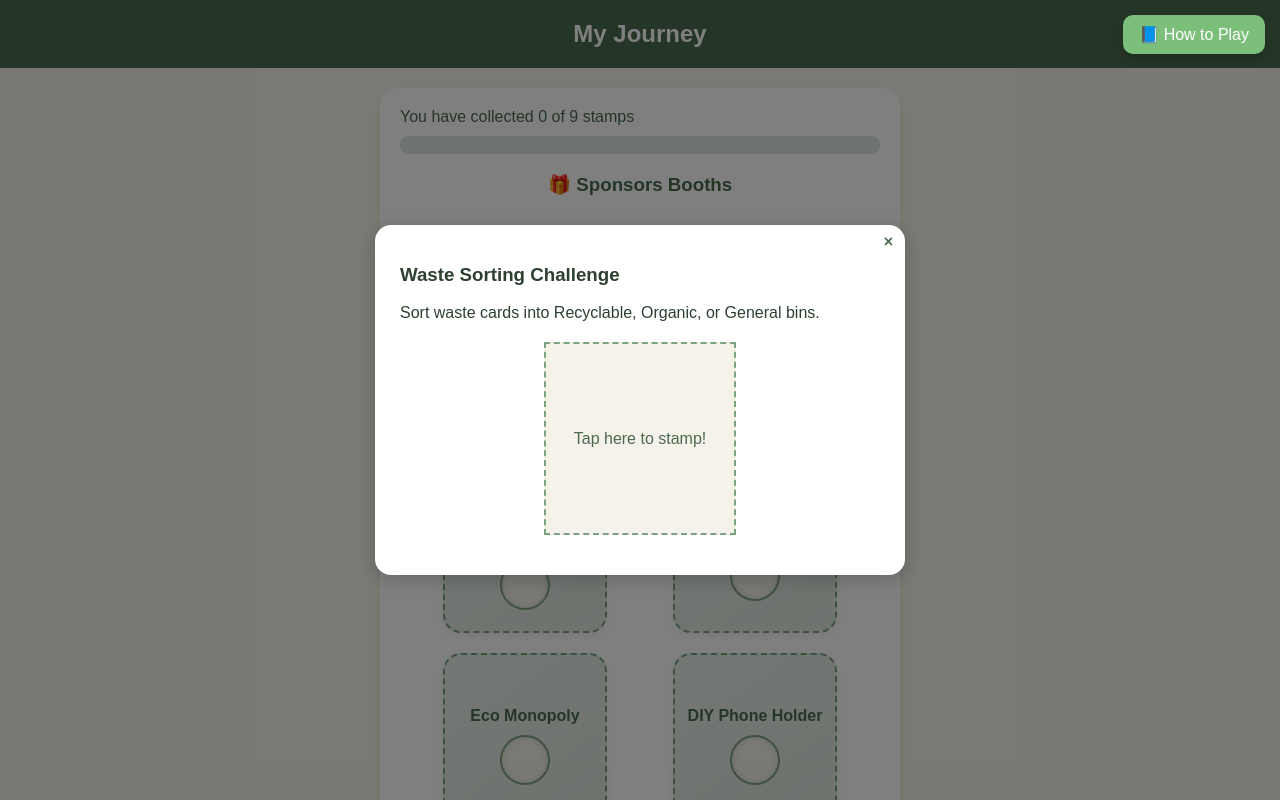
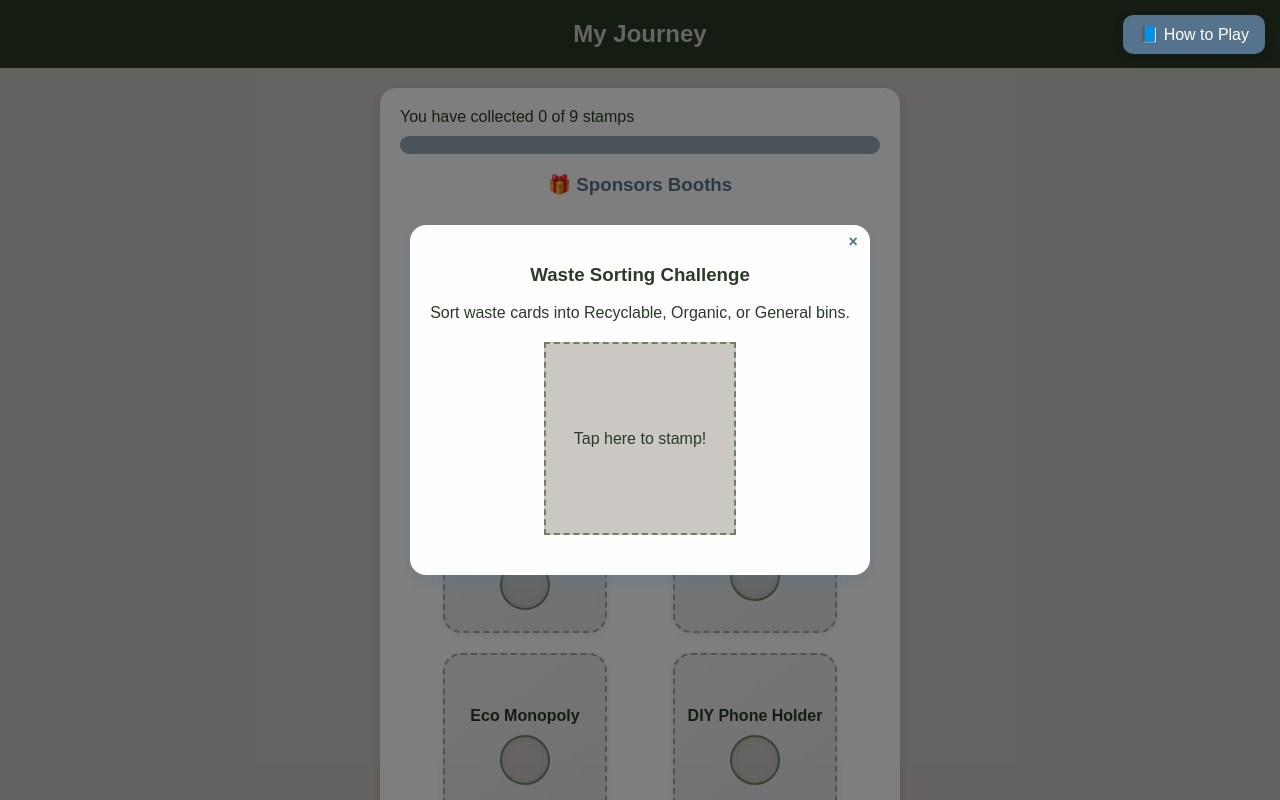
Before and after one commit to YeeYing4126/Games_Stamp, a plain HTML site: page journey.html in a window 1280 px wide. Both pictures are taken after a click on the element "Waste Sorting Challenge". Shown: the top 800 px of the page. Drawn offline with Linux system fonts and the light colour scheme; no server answers.

Commit message:
Update journey.html

```diff
--- a/journey.html
+++ b/journey.html
@@ -7,8 +7,8 @@
 <style>
 body {
   font-family: 'Poppins', sans-serif;
-  background-color: #F5F2EA;
-  color: #4B6A4F;
+  background-color: #CBC8C4; /* Neon Silver */
+  color: #2A3B27; /* Phthalo Green text */
   margin: 0;
   padding: 0;
   display: flex;
@@ -16,28 +16,27 @@ body {
   align-items: center;
 }
 header {
-  background-color: #4B6A4F;
-  color: white;
+  background-color: #2A3B27; /* Phthalo Green */
+  color: #CBC8C4; /* Neon Silver */
   text-align: center;
   width: 100vw;
   padding: 20px 0;
   font-size: 1.5em;
   font-weight: 600;
   box-sizing: border-box;
-  overflow-x: hidden;
 }
 .container {
   max-width: 480px;
   width: 100%;
   margin: 20px;
-  background: white;
+  background: #FDFDFD;
   border-radius: 16px;
-  box-shadow: 0 4px 8px rgba(75, 106, 79, 0.1);
+  box-shadow: 0 4px 10px rgba(42, 59, 39, 0.15);
   padding: 20px;
 }
 .progress {
   width: 100%;
-  background: #E1E8E1;
+  background: #96A7B6; /* Cadet Gray */
   border-radius: 12px;
   height: 18px;
   margin: 10px 0 20px 0;
@@ -45,13 +44,13 @@ header {
 }
 .progress-bar {
   height: 100%;
-  background-color: #7CA380;
+  background-color: #70805D; /* French Lilac (as progress fill) */
   width: 0%;
   transition: width 0.3s;
 }
 .section-title {
   text-align: center;
-  color: #4B6A4F;
+  color: #55738D; /* Queen Blue */
   font-weight: 600;
   margin-top: 20px;
 }
@@ -67,8 +66,8 @@ header {
   width: 100%;
   max-width: 120px;
   aspect-ratio: 1 / 1;
-  background: linear-gradient(145deg, #f9f8f2, #eceadd);
-  border: 2px dashed #7CA380;
+  background: linear-gradient(145deg, #F7F7F5, #EAEAEA);
+  border: 2px dashed #96A7B6; /* Cadet Gray */
   border-radius: 18px;
   display: flex;
   flex-direction: column;
@@ -77,8 +76,8 @@ header {
   transition: all 0.25s ease-in-out;
 }
 #sponsorList .booth:hover {
-  border-color: #4B6A4F;
-  box-shadow: 0 6px 15px rgba(75, 106, 79, 0.25);
+  border-color: #70805D; /* French Lilac */
+  box-shadow: 0 6px 15px rgba(112, 128, 93, 0.35);
 }
 #gameList {
   display: grid;
@@ -90,8 +89,8 @@ header {
 .booth {
   width: 160px;
   height: 160px;
-  background: linear-gradient(145deg, #E9F0E9, #DDE6DD);
-  border: 2px dashed #7CA380;
+  background: linear-gradient(145deg, #EDEDED, #E2E2E2);
+  border: 2px dashed #96A7B6;
   border-radius: 18px;
   display: flex;
   flex-direction: column;
@@ -104,47 +103,43 @@ header {
 }
 .booth:hover {
   transform: translateY(-4px);
-  box-shadow: 0 6px 15px rgba(75, 106, 79, 0.25);
-  border-color: #4B6A4F;
+  box-shadow: 0 6px 15px rgba(85, 115, 141, 0.25);
+  border-color: #70805D;
 }
-
 .booth h4 {
   font-size: 1em;
   font-weight: 600;
-  color: #4B6A4F;
+  color: #2A3B27;
   margin-bottom: 10px;
   text-align: center;
 }
-
 .stamp {
   width: 46px;
   height: 46px;
   border-radius: 50%;
-  border: 2px solid #7CA380;
-  background: #F5F2EA;
+  border: 2px solid #70805D;
+  background: #CBC8C4;
   display: flex;
   align-items: center;
   justify-content: center;
   font-size: 20px;
-  color: #7CA380;
+  color: #70805D;
   transition: all 0.3s ease;
-  box-shadow: inset 0 0 6px rgba(124, 163, 128, 0.3);
+  box-shadow: inset 0 0 6px rgba(85, 115, 141, 0.25);
 }
-
 .stamped {
-  background: radial-gradient(circle at center, #D44C4C 0%, #B33E3E 70%);
-  border: 2px solid #B33E3E;
-  color: white;
-  box-shadow: 0 0 12px 3px rgba(212, 76, 76, 0.6), inset 0 0 8px rgba(255, 255, 255, 0.3);
+  background: radial-gradient(circle at center, #55738D 0%, #2A3B27 80%);
+  border: 2px solid #2A3B27;
+  color: #fff;
+  box-shadow: 0 0 12px 3px rgba(85, 115, 141, 0.5),
+              inset 0 0 8px rgba(255, 255, 255, 0.3);
   transform: scale(1.1);
   animation: pulseGlow 1.5s infinite alternate;
 }
-
 @keyframes pulseGlow {
-  from { box-shadow: 0 0 10px 3px rgba(212, 76, 76, 0.4); }
-  to { box-shadow: 0 0 20px 6px rgba(212, 76, 76, 0.8); }
+  from { box-shadow: 0 0 10px 3px rgba(85, 115, 141, 0.3); }
+  to { box-shadow: 0 0 20px 6px rgba(112, 128, 93, 0.7); }
 }
-
 @media (max-width: 500px) {
   #sponsorList {
     grid-template-columns: repeat(auto-fit, minmax(90px, 1fr));
@@ -155,6 +150,7 @@ header {
   }
 }
 
+/* 🎮 Modal */
 .modal {
   display: none;
   position: fixed;
@@ -165,29 +161,26 @@ header {
   justify-content: center;
   align-items: center;
 }
-
 .modal-content {
-  background: white;
+  background: #FDFDFD;
   padding: 20px;
   border-radius: 16px;
   text-align: center;
   position: relative;
-  box-shadow: 0 6px 15px rgba(75, 106, 79, 0.25);
+  box-shadow: 0 6px 15px rgba(85, 115, 141, 0.3);
 }
-
 .modal-close {
   position: absolute;
   top: 8px;
   right: 12px;
   cursor: pointer;
   font-weight: bold;
-  color: #4B6A4F;
+  color: #55738D;
 }
-
 #stampStage {
   width: 5cm;
   height: 5cm;
-  border: 2px dashed #7CA380;
+  border: 2px dashed #70805D;
   margin: 20px auto;
   display: flex;
   justify-content: center;
@@ -195,21 +188,21 @@ header {
   position: relative;
   user-select: none;
   cursor: pointer;
-  background-color: #F5F2EA;
+  background-color: #CBC8C4;
 }
-
 #stampMsg {
   position: absolute;
   text-align: center;
   font-size: 1em;
-  color: #4B6A4F;
+  color: #2A3B27;
 }
+
 /* 📘 How to Play Button */
 .how-btn {
   position: fixed;
   top: 15px;
   right: 15px;
-  background: #7bbf7b;
+  background: #55738D;
   color: white;
   border: none;
   padding: 10px 16px;
@@ -221,49 +214,28 @@ header {
   z-index: 2000;
 }
 .how-btn:hover {
-  background: #5da85d;
+  background: #70805D;
 }
 
-/* 🌿 Modal Styles */
-.modal {
-  display: none;
-  position: fixed;
-  z-index: 1001;
-  left: 0;
-  top: 0;
-  width: 100%;
-  height: 100%;
-  background-color: rgba(0,0,0,0.5);
-}
-.modal-content {
-  background-color: #fff;
-  margin: 80px auto;
-  padding: 20px 25px;
-  border-radius: 16px;
-  width: 90%;
-  max-width: 480px;
-  font-family: "Poppins", sans-serif;
-  text-align: left;
-  box-shadow: 0 4px 20px rgba(0,0,0,0.2);
-  color: #2d4030;
-}
+/* 📘 Instruction Modal */
 .modal-content h2 {
-  color: #4a944a;
+  color: #55738D;
   text-align: center;
 }
 .modal-body p {
+  color: #2A3B27;
   margin: 10px 0;
   line-height: 1.5;
 }
 .close {
-  color: #888;
+  color: #55738D;
   float: right;
   font-size: 24px;
   font-weight: bold;
   cursor: pointer;
 }
 .close:hover {
-  color: #333;
+  color: #2A3B27;
 }
 </style>
 </head>
```
